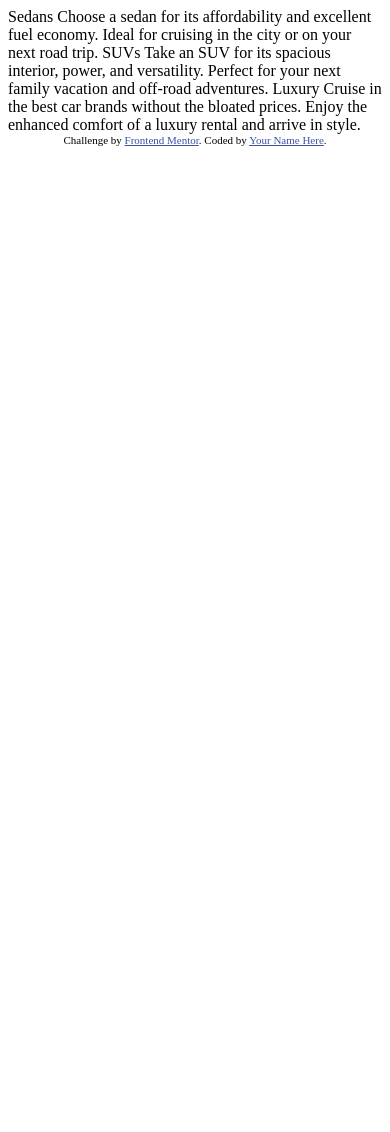
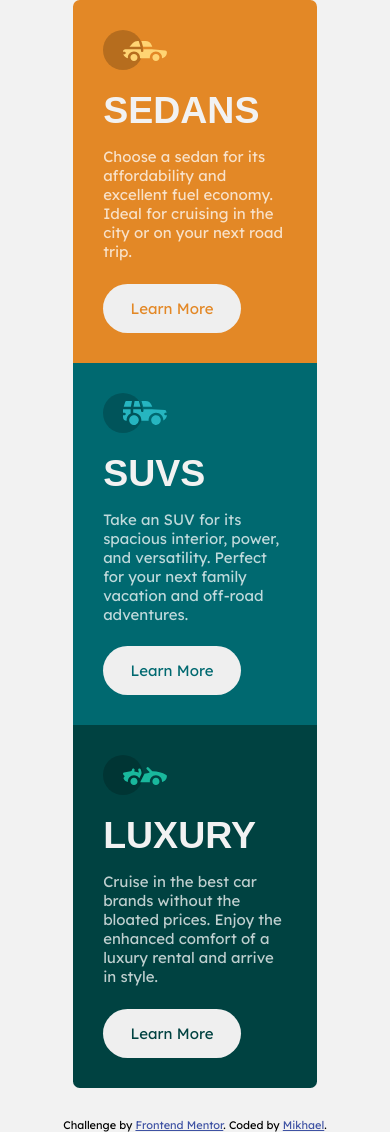
Before and after one commit to mikhael7/3-column-preview-card-component, a plain HTML site: page index.html in a window 390 px wide. Before the commit the page ends 844 px from the top, so only its background shows below. Drawn offline with Linux system fonts and the light colour scheme; a web font is replaced by a local one.

Commit message:
done mobile view

```diff
--- a/index.html
+++ b/index.html
@@ -26,23 +26,41 @@
 </head>
 
 <body>
-
-  Sedans
-  Choose a sedan for its affordability and excellent fuel economy. Ideal for cruising in the city
-  or on your next road trip.
-
-  SUVs
-  Take an SUV for its spacious interior, power, and versatility. Perfect for your next family vacation
-  and off-road adventures.
-
-  Luxury
-  Cruise in the best car brands without the bloated prices. Enjoy the enhanced comfort of a luxury
-  rental and arrive in style.
-
-  <div class="attribution">
-    Challenge by <a href="https://www.frontendmentor.io?ref=challenge" target="_blank">Frontend Mentor</a>.
-    Coded by <a href="#">Your Name Here</a>.
-  </div>
+  <main>
+    <section>
+      <div class="card-container">
+        <div class="card-sedans">
+          <img src="./images/icon-sedans.svg" alt="icon-sedans">
+          <h1>Sedans</h1>
+          <p>Choose a sedan for its affordability and excellent fuel economy. Ideal for cruising in the city
+            or on your next road trip.</p>
+          <button>Learn More</button>
+        </div>
+        <div class="card-suvs">
+          <img src="./images/icon-suvs.svg" alt="icon-suvs">
+          <h1>SUVs</h1>
+          <p>Take an SUV for its spacious interior, power, and versatility. Perfect for your next family vacation
+            and off-road adventures.</p>
+          <button>Learn More</button>
+        </div>
+        <div class="card-luxury">
+          <img src="./images/icon-luxury.svg" alt="icon-luxury">
+          <h1>Luxury</h1>
+          <p>Cruise in the best car brands without the bloated prices. Enjoy the enhanced comfort of a luxury
+            rental and arrive in style.</p>
+          <button>Learn More</button>
+        </div>
+      </div>
+    </section>
+    <footer>
+      <div class="attribution">
+        Challenge by
+        <a href="https://www.frontendmentor.io?ref=challenge" target="_blank" rel="noopener">Frontend Mentor</a>. Coded
+        by
+        <a href="https://github.com/mikhael7">Mikhael</a>.
+      </div>
+    </footer>
+  </main>
 </body>
 
 </html>
--- a/style.css
+++ b/style.css
@@ -1,3 +1,6 @@
+/* https://developer.mozilla.org/en-US/docs/Web/CSS/font-variation-settings */
+/* https://www.w3schools.com/csS/tryit.asp?filename=trycss_buttons_basic */
+
 @font-face {
     font-family: "Lexend Deca";
     src: url("./fonts/Lexend_Deca/LexendDeca-VariableFont_wght.ttf") format("truetype-variations");
@@ -6,9 +9,9 @@
 }
 
 @font-face {
-    font-family: "Lexend Deca";
-    src: url("./fonts/Lexend_Deca/LexendDeca-VariableFont_wght.ttf") format("truetype-variations");
-    font-weight: 400;
+    font-family: "Big Shoulders Display";
+    src: url("./fonts/Big_Shoulders_Display/BigShouldersDisplay-VariableFont_wght.ttf") format("truetype-variations");
+    font-weight: 700;
     font-style: normal;
 }
 
@@ -29,7 +32,7 @@
     --font-size-xl: 2em;
     --font-size-xxl: 2.5em;
     /* Fonts Weights */
-    --font-weight-normal: 500;
+    --font-weight-normal: 400;
     --font-weight-bold: 700;
     --font-family-Lexend-Deca: "Lexend Deca";
     --font-family-Big-Shoulders-Display: "Big Shoulders Display";
@@ -38,3 +41,98 @@
     --border-radius-m: 10pt;
     --border-radius-l: 15pt;
 }
+
+html,
+body {
+    margin: 0;
+    background-color: var(--color-very-light-gray);
+    font-size: var(--font-size-default);
+    font-weight: var(--font-weight-normal);
+    font-family: "Lexend Deca", Arial, Helvetica, sans-serif;
+}
+
+footer {
+    margin-top: 2rem;
+}
+
+main {
+    /* centering card component */
+    margin: 0;
+    flex-direction: column;
+    justify-content: center;
+    align-items: center;
+    display: flex;
+    min-height: 100vh;
+    width: 100vw;
+}
+
+main>section>div.card-container {
+    display: flex;
+    flex-direction: column;
+    max-width: calc(32.5rem / 2);
+}
+
+main>section>div.card-container>div {
+    padding: 2rem;
+}
+
+main>section>div.card-container h1,
+button {
+    color: var(--color-very-light-gray);
+}
+
+main>section>div.card-container h1 {
+    font-family: "Big Shoulders Display", Arial, Helvetica, sans-serif;
+    font-size: var(--font-size-xxl);
+    margin-top: 1rem;
+    margin-bottom: 1rem;
+    text-transform: uppercase;
+}
+
+main>section>div.card-container p {
+    color: var(--color-paragraph);
+    font-size: var(--font-size-default);
+    font-variation-settings: 'wght' var(--font-weight-normal);
+}
+
+main>section>div.card-container button {
+    margin-top: 0.5rem;
+    width: 75%;
+    text-align: center;
+    cursor: pointer;
+    text-decoration: none;
+    border: none;
+    border-radius: 2rem;
+    font-size: var(--font-size-m);
+    padding: 1rem;
+    font-family: "Lexend Deca", Arial, Helvetica, sans-serif;
+}
+
+main>section>div.card-container>div.card-sedans {
+    background-color: var(--color-bright-orange);
+    border-top-right-radius: var(--border-radius-s);
+    border-top-left-radius: var(--border-radius-s);
+}
+
+main>section>div.card-container>div.card-sedans>button {
+    color: var(--color-bright-orange);
+}
+
+main>section>div.card-container>div.card-suvs {
+    background-color: var(--color-dark-cyan);
+}
+
+main>section>div.card-container>div.card-suvs>button {
+    color: var(--color-dark-cyan);
+}
+
+
+main>section>div.card-container>div.card-luxury {
+    background-color: var(--color-very-dark-cyan);
+    border-bottom-left-radius: var(--border-radius-s);
+    border-bottom-right-radius: var(--border-radius-s);
+}
+
+main>section>div.card-container>div.card-luxury>button {
+    color: var(--color-very-dark-cyan);
+}
```
